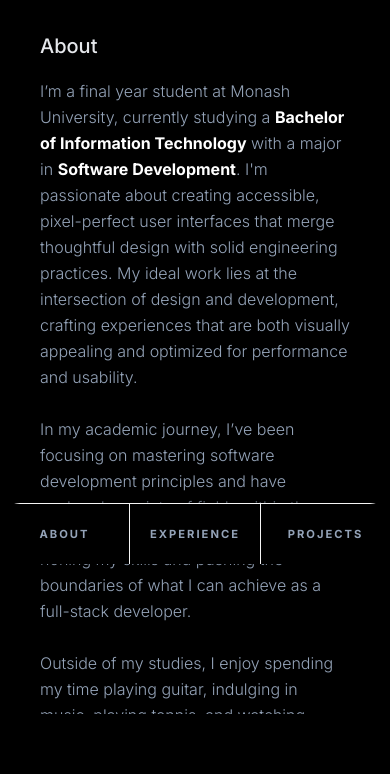
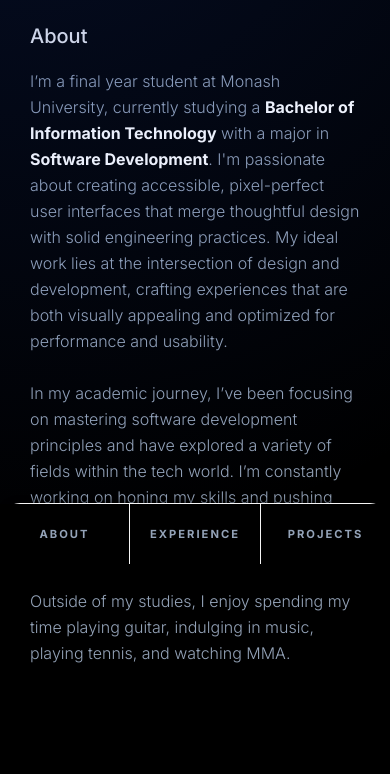
Before and after one commit to Poorvi-Yeluri/poorviyeluri-portfolio-webpage, a website: page index.v2.html in a window 390 px wide. Shown: the part 280-1054 px from the top of the page. Drawn offline with Linux system fonts and the light colour scheme; a web font is replaced by a local one.

Commit message:
fixed radial gradient for mobile screen

```diff
--- a/index.v2.html
+++ b/index.v2.html
@@ -270,11 +270,13 @@
     </body>
     <script>
       const gradientOverlay = document.getElementById("gradient-overlay");
-        const secondaryDarkColor = getComputedStyle(document.documentElement)
-            .getPropertyValue("--secondary-dark")
-            .trim(); // Get the secondary-dark color
 
+      // Check if the device is mobile (or a small screen)
+      const isMobile = window.innerWidth <= 768; // You can adjust this condition
+
+      // Apply mouse move effect for desktop
       document.addEventListener("mousemove", (e) => {
+        if (!isMobile) {
           const { clientX, clientY } = e;
           const xPercentage = (clientX / window.innerWidth) * 100;
           const yPercentage = (clientY / window.innerHeight) * 100;
@@ -284,8 +286,21 @@
             rgba(29, 78, 216, 0.15) 10%,
             transparent 90%
           )`;
+        }
       });
+
+      // On mobile, apply a fixed radial gradient that covers the entire screen
+      if (isMobile) {
+        gradientOverlay.style.background = `radial-gradient(
+          circle at top left,
+          rgba(29, 78, 216, 0.15) 20%,
+          transparent 90%
+        )`;
+        gradientOverlay.style.backgroundAttachment = 'fixed'; // Fix the background in place
+      }
     </script>
+
+
     <script>
         document.addEventListener("DOMContentLoaded", function () {
             const navLinks = document.querySelectorAll(
--- a/index.v2.mobile.css
+++ b/index.v2.mobile.css
@@ -7,6 +7,12 @@
         gap: 10px;
         overflow-y: auto;
     }
+
+    #gradient-overlay {
+        background-size: cover;
+        background-position: top left;
+    }
+
 
     #nav-section {
         padding: 20px;
@@ -18,7 +24,6 @@
     }
 
     #information-section {
-        padding: 20px;
         overflow-y: auto;
     }
 
```
Lines whose indentation alone changed are shown as unchanged.
